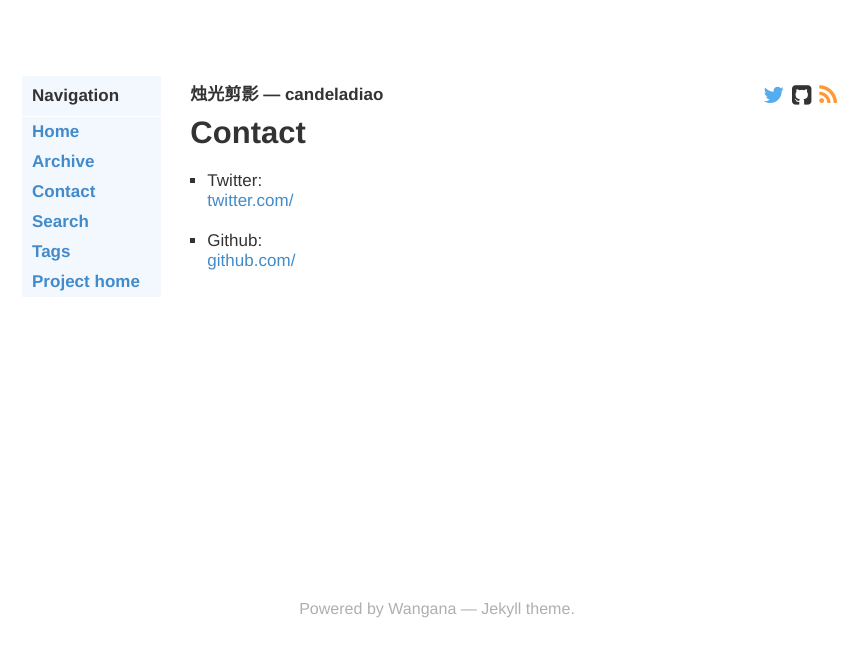
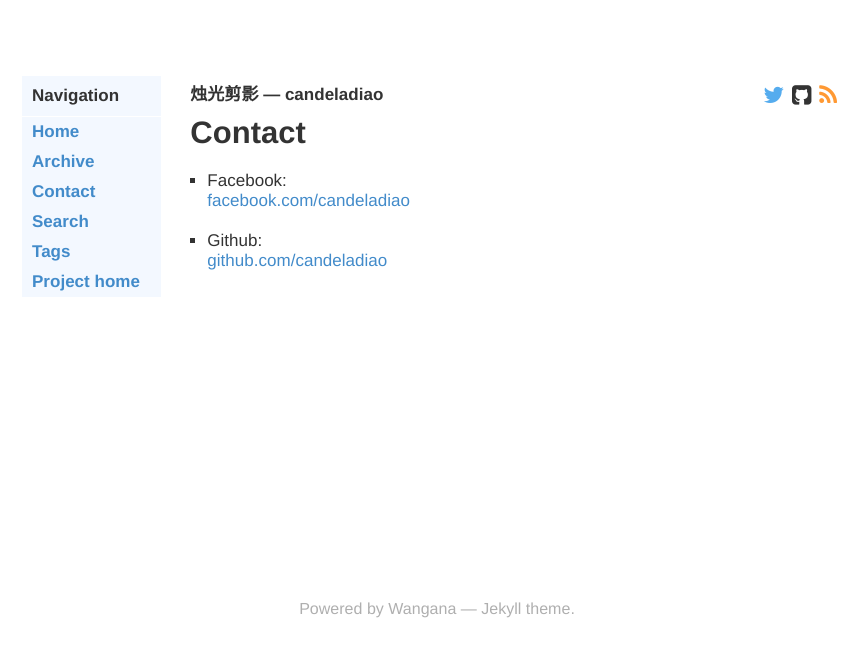
Before and after one commit to candeladiao/candeladiao.github.io, a Jekyll site: the page built from contact.html, in a window 1280 px wide. Shown: the top 657 px of the page, without its empty margins (203-1071 px from the left). Built offline with Jekyll 4.4.1, drawn with Linux system fonts in a browser that asks for light colours; some web fonts are replaced; Markdown is read by kramdown in place of the engine named in the settings.

Commit message:
add files

```diff
--- a/_config.yml
+++ b/_config.yml
@@ -12,9 +12,9 @@ redcarpet:
 url: http://candeladiao.github.io/
 permalink: /:year/:month/:title/
 owner:
-    name: #
-    twitter: #
-    github: #
+    name: candeladiao
+    facebook: 100007171876823
+    github: candeladiao
     disqus_shortname: #
 
 ga_id: #
--- a/contact.html
+++ b/contact.html
@@ -9,12 +9,12 @@ title: Contact
     <div class="page-content">
         <ul class="page-list">
             <li>
-              Twitter:<br />
-              <a href="https://twitter.com/{{site.owner.twitter}}" target="_blank">twitter.com/{{site.owner.twitter}}</a>
+              Facebook:<br />
+              <a href="https://www.facebok.com/profile.php?id={{site.owner.facebook}}" target="_blank">facebook.com/{{site.owner.name}}</a>
             </li>
             <li>
               Github:<br />
-              <a href="https://github.com/{{site.owner.github}}" target="_blank">github.com/{{site.owner.github}}</a>
+              <a href="https://github.com/{{site.owner.github}}" target="_blank">github.com/{{site.owner.name}}</a>
             </li>
         </ul>
     </div>
```
